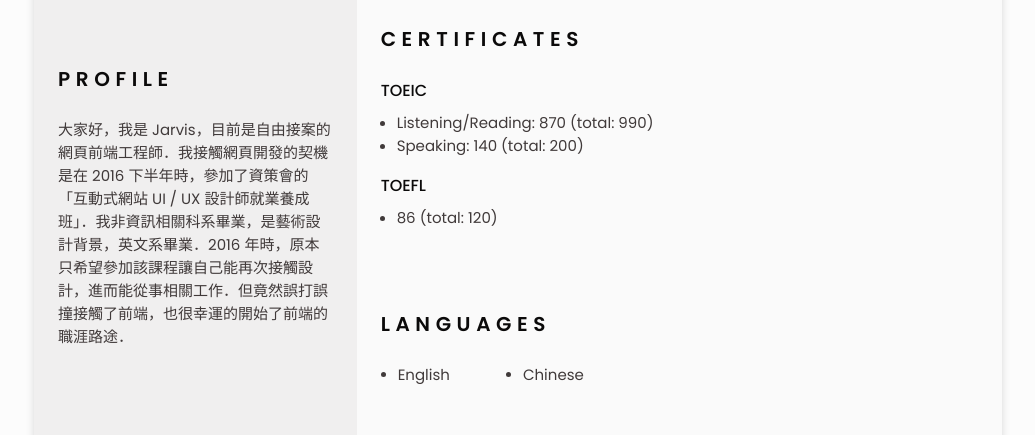
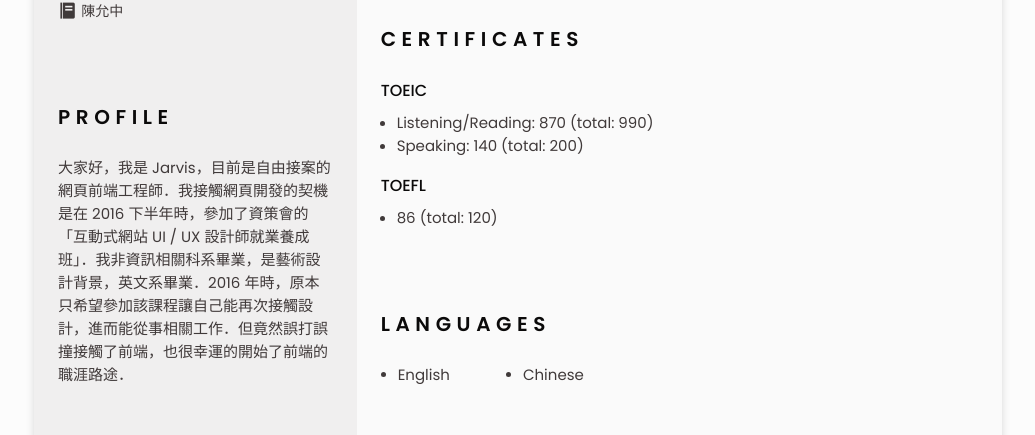
Before and after one commit to Gotop1711/Gotop1711.github.io, a plain HTML site: page index.html in a window 1280 px wide. Shown: the part 665-1100 px from the top of the page, without its empty margins (122-1157 px from the left). Drawn offline with nearby package versions, Linux system fonts and the light colour scheme.

Commit message:
fix: add CakeResume link to "social" section

```diff
--- a/index.html
+++ b/index.html
@@ -112,6 +112,9 @@
             </a>
             <a href="https://www.instagram.com/chilli527/" target="_blank" class="social__link">
               <i class='social__icon bx bxl-instagram'></i> Jarvis Chen
+            </a>
+            <a href="https://www.cake.me/chen-yun-chung" target="_blank" class="social__link">
+              <i class='social__icon bx bxs-food-menu'></i> 陳允中
             </a>
           </div>
         </div>
```
